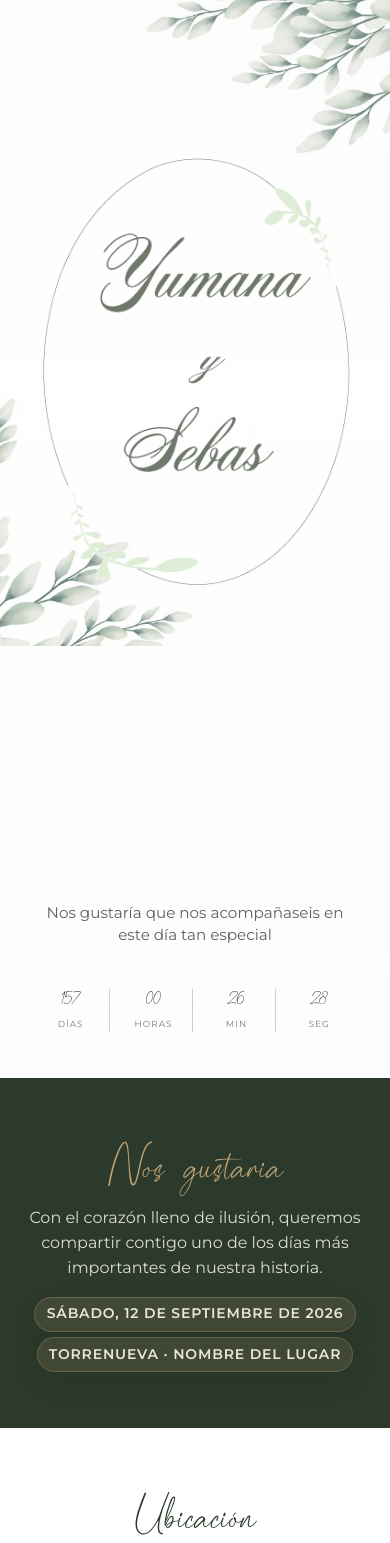
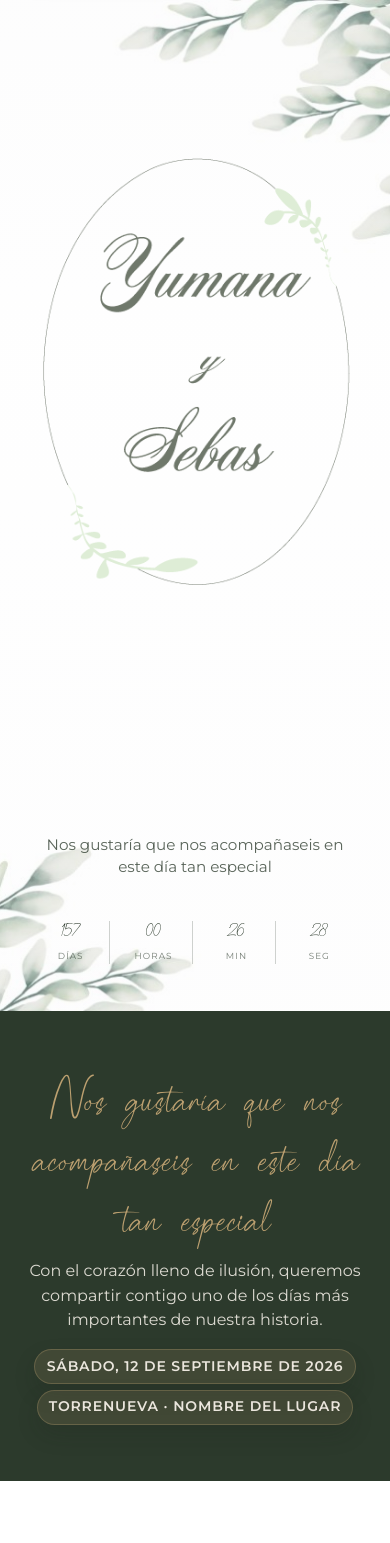
Before and after one commit to Patriciaddc80/boda-yumanaysebas, a React (Vite) app: page / in a window 390 px wide. Shown: the top 1543 px of the page. Built offline with nearby package versions, Linux system fonts and the light colour scheme; a web font is replaced by a local one.

Commit message:
Ajustar hero mobile y reforzar encabezado de bienvenida
Aplica fondo bg-olive2 al header, centra y eleva el logo en pantallas pequeñas, elimina el margen superior del bloque de cuenta atrás y actualiza el texto principal de bienvenida.

Made-with: Cursor

```diff
--- a/src/App.css
+++ b/src/App.css
@@ -104,6 +104,14 @@ body {
     background-position: center top;
     background-repeat: no-repeat;
   }
+
+  .hero__logo {
+    width: min(52rem, 118vw);
+    transform: translateY(-2.6rem);
+    display: block;
+    margin-left: auto;
+    margin-right: auto;
+  }
 }
 
 .skip-link {
@@ -140,7 +148,11 @@ body {
 /* Hero */
 .hero {
   min-height: 100dvh;
-  background: transparent;
+  background-color: #fff;
+  background-image: url("/img/bg-olive2.jpg");
+  background-repeat: no-repeat;
+  background-size: cover;
+  background-position: center top;
   color: #2c3a2c;
   position: relative;
   overflow: hidden;
@@ -191,6 +203,7 @@ body {
   line-height: 1;
   display: flex;
   justify-content: center;
+  align-items: center;
 }
 
 .hero__logo {
@@ -256,7 +269,7 @@ body {
   max-width: 28rem;
   margin-left: auto;
   margin-right: auto;
-  margin-top: clamp(2.25rem, 8vh, 4.5rem);
+  margin-top: 0;
 }
 
 .hero__count-lbl {
--- a/src/components/Welcome.tsx
+++ b/src/components/Welcome.tsx
@@ -24,7 +24,7 @@ export function Welcome({
     <section className="section section--dark">
       <div className="section__inner section__inner--narrow">
         <h2 className="section__heading section__heading--gold">
-          Nos gustaria{" "}
+          Nos gustaría que nos acompañaseis en este día tan especial
         </h2>
         <p className="section__text">{message}</p>
         <p className="section__meta">
```
